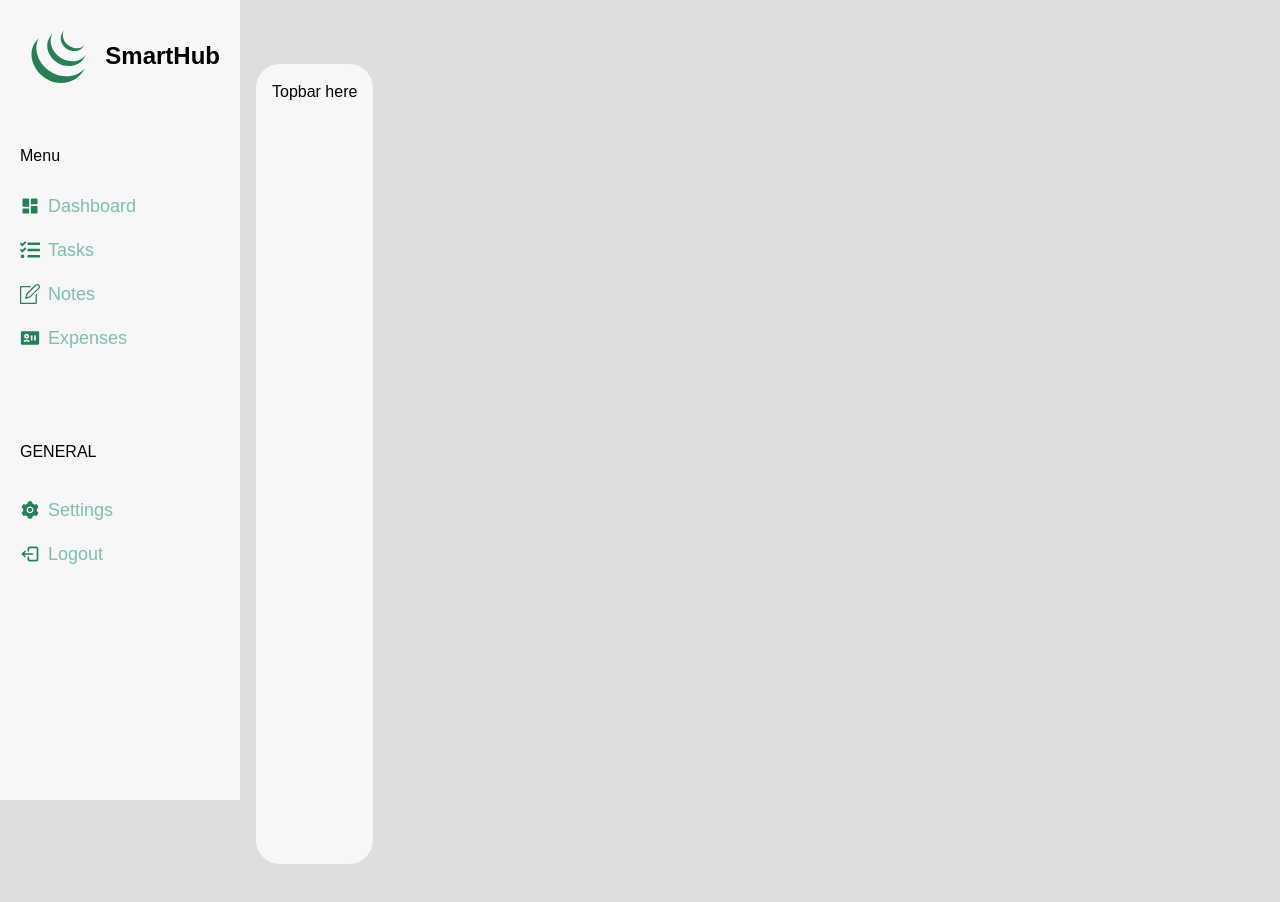
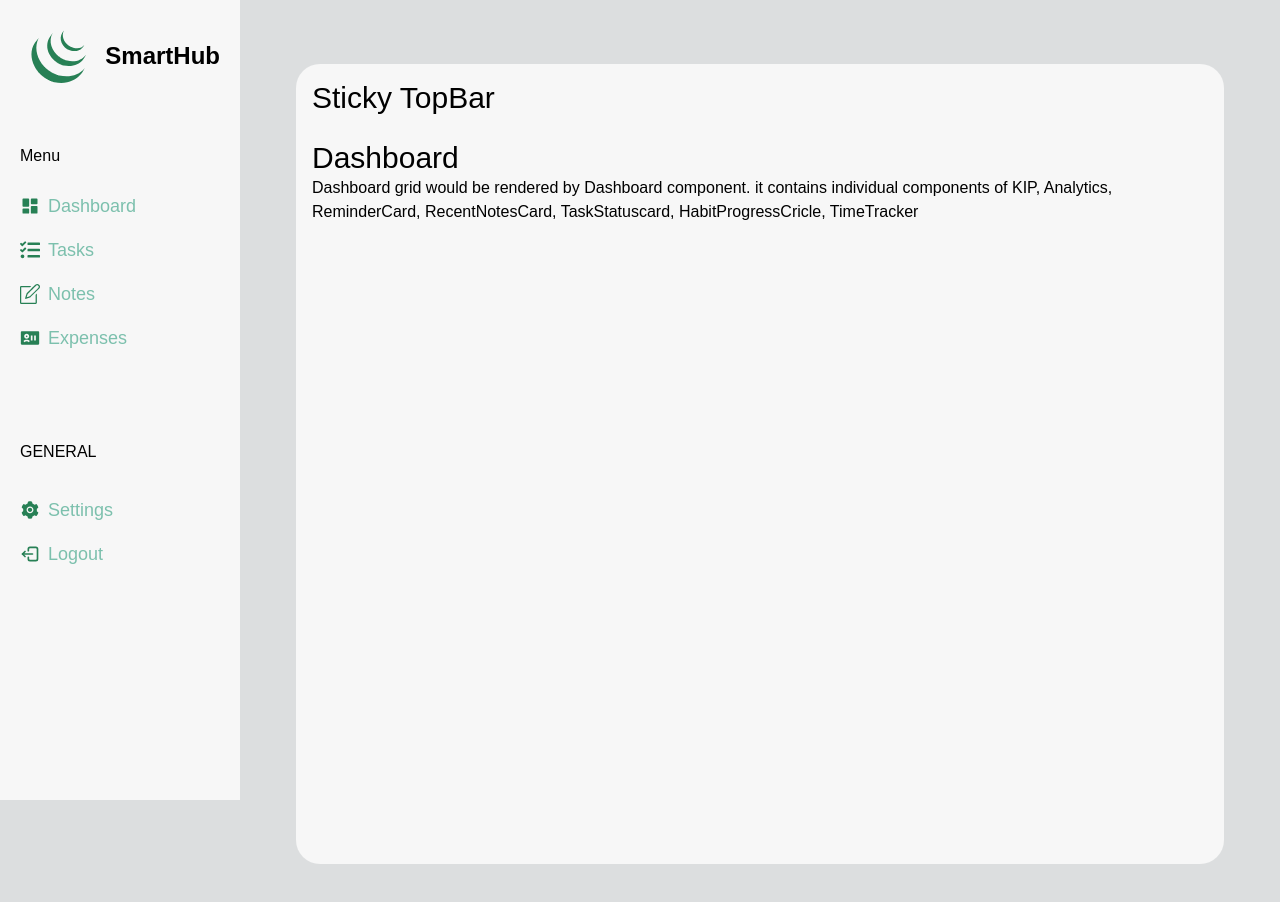
Before and after one commit to Temitope120/smart-personal-hub-daily-productivity-dashboard, a React (Vite) app: page / in a window 1280 px wide. Shown: the top 902 px of the page. Built offline with nearby package versions, Linux system fonts and the light colour scheme.

Commit message:
static page layout - 40%

```diff
--- a/src/App.tsx
+++ b/src/App.tsx
@@ -1,6 +1,7 @@
 import './App.css'
 import AppLayout from './components/layout/AppLayout'
 import Topbar from './components/layout/Topbar'
+import Dashboard from './pages/Dashboard'
 
 function App() {
 
@@ -8,6 +9,7 @@ function App() {
     <>
       <AppLayout>
         <Topbar />
+        <Dashboard />
       </AppLayout>
 
     </>
--- a/src/components/layout/AppLayout.tsx
+++ b/src/components/layout/AppLayout.tsx
@@ -13,7 +13,7 @@ const AppLayout = ({children}: ChildrenProps) => {
             </aside>
 
 
-            <main className=' ml-[200px] p-4 overflow-y-auto bg-[#F7F7F7] h-screen rounded-2xl md:rounded-3xl'>
+            <main className='w-full ml-[240px] p-4 overflow-y-auto bg-[#F7F7F7] h-screen rounded-2xl md:rounded-3xl'>
               {children}
             </main>
 
--- a/src/components/layout/DashboardGrid.tsx
+++ b/src/components/layout/DashboardGrid.tsx
@@ -0,0 +1,11 @@
+import React from 'react'
+
+const dashboardGrid = () => {
+  return (
+    <div>
+      Dashboard grid would be rendered by Dashboard component. it contains individual components of KIP, Analytics, ReminderCard, RecentNotesCard, TaskStatuscard, HabitProgressCricle, TimeTracker
+    </div>
+  )
+}
+
+export default dashboardGrid
--- a/src/components/layout/Topbar.tsx
+++ b/src/components/layout/Topbar.tsx
@@ -3,7 +3,9 @@ import React from 'react'
 const Topbar = () => {
   return (
     <div>
-      Topbar here
+      <h1 className='text-3xl mb-6'>
+            Sticky TopBar
+        </h1>
     </div>
   )
 }
--- /dev/null
+++ b/src/pages/Dashboard.tsx
@@ -0,0 +1,15 @@
+import React from 'react'
+import DashboardGrid from '../components/layout/DashboardGrid'
+
+const Dashboard = () => {
+    return (
+        <>
+        <h2 className='text-3xl'>
+            Dashboard
+        </h2>
+        <DashboardGrid />
+        </>
+    )
+}
+
+export default Dashboard
--- /dev/null
+++ b/src/pages/Notes.tsx
@@ -0,0 +1,11 @@
+import React from 'react'
+
+const Notes = () => {
+  return (
+    <div>
+      Notes here
+    </div>
+  )
+}
+
+export default Notes
--- /dev/null
+++ b/src/pages/Tasks.tsx
@@ -0,0 +1,11 @@
+import React from 'react'
+
+const Tasks = () => {
+  return (
+    <div>
+      Task here
+    </div>
+  )
+}
+
+export default Tasks
```
